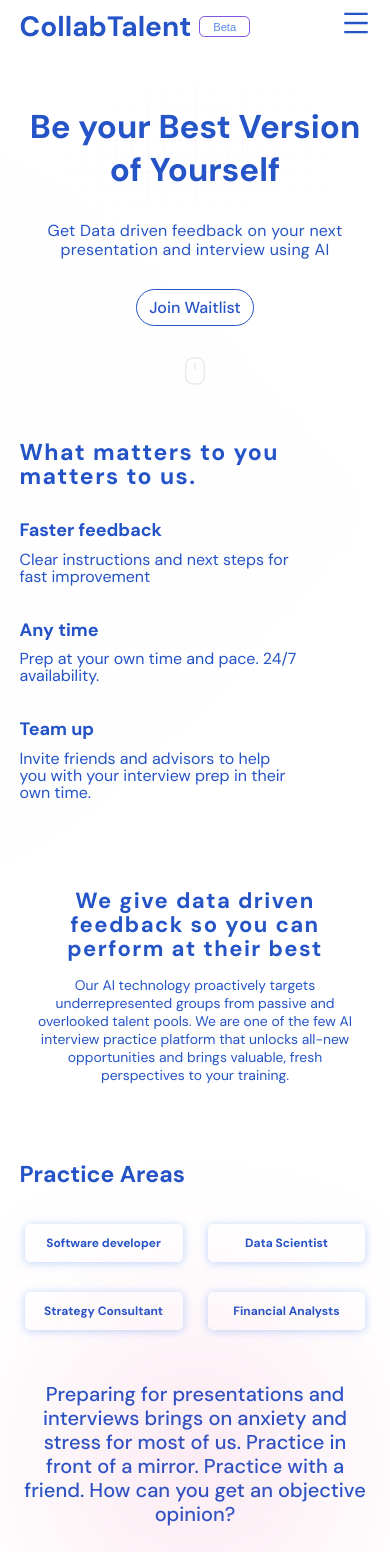
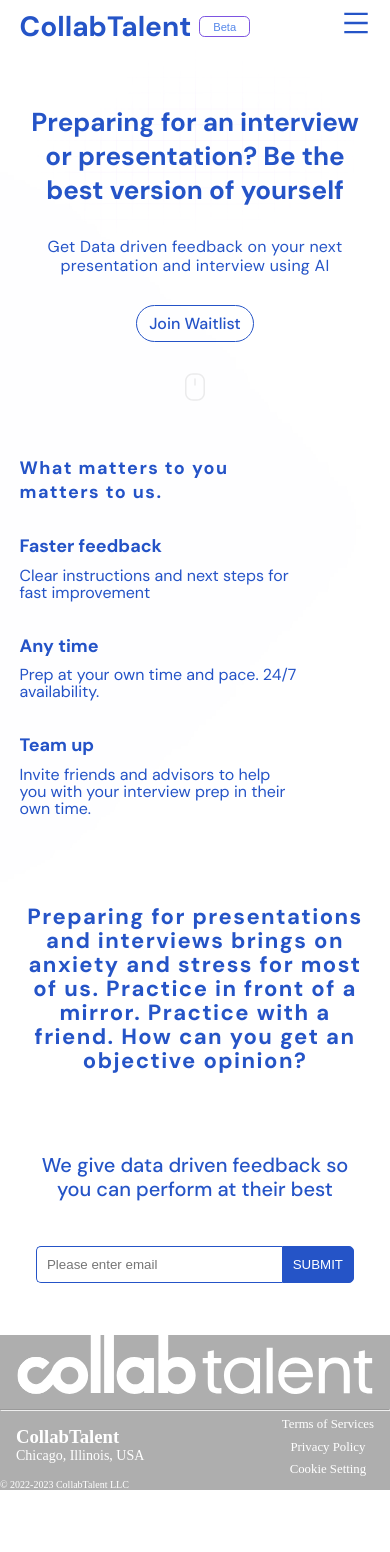
Before and after one commit to swalekhan/collabTalent, a Next.js app: page / in a window 390 px wide. Shown: the top 1552 px of the page. After the commit the page ends 1490 px from the top, so only its background shows below. Built offline with nearby package versions, Linux system fonts and the light colour scheme; a web font is replaced by a local one.

Commit message:
added form

```diff
--- a/app/globals.css
+++ b/app/globals.css
@@ -14,10 +14,10 @@
 
   /* font sizes */
   --root-font-size: 16px;
-  --font-size-lg: clamp(33px, 5vw, 80px);
+  --font-size-lg: clamp(26px, 5vw, 50px);
   --font-size-md: clamp(16px, 1.8vw, 26px);
   --font-size-sm: clamp(16px, 1.3vw, 24px);
-  --font-size-h2: clamp(23px, 3vw, 32px);
+  --font-size-h2: clamp(18px, 3vw, 32px);
   --font-size-h4: clamp(18px, 1.8vw, 24px);
   --font-size-base: 16px;
 
--- a/components/Banner/Banner.tsx
+++ b/components/Banner/Banner.tsx
@@ -7,7 +7,7 @@
         <section className={style.banner}>
             <div className={style.banner_wrapper}>
                 <div className={style.banner_div}>
-                    <h1>Be your Best Version of Yourself</h1>
+                    <h1>Preparing for an interview or presentation?  Be the best version of yourself</h1>
                 </div>
                 <div className={style.banner_div}>
                     <p >Get Data driven feedback on your next presentation and
--- a/components/Diverse/Diverse.tsx
+++ b/components/Diverse/Diverse.tsx
@@ -12,10 +12,7 @@
                 <img src="/diverse/Ellipse 43.png" alt='png' className={style.img43} />
             </div>
             <div className={style.diverse_content}>
-                <h2>We give data driven feedback so you can perform at their best</h2>
-                <p>Our AI technology proactively targets underrepresented groups from passive and overlooked talent pools.
-                    We are one of the few AI interview practice platform that unlocks all-new opportunities and brings valuable,
-                    fresh perspectives to your training.</p>
+                 <h2>Preparing for presentations and interviews brings on anxiety and stress for most of us. Practice in front of a mirror.  Practice with a friend.  How can you get an objective opinion?</h2>
             </div>
 
         </section>
--- a/components/Footer/Footer.module.css
+++ b/components/Footer/Footer.module.css
@@ -1,6 +1,6 @@
 .footer {
     font-family: var(--font-neue-montreal);
-    background-color: #222;
+    background-color: #aeaeae;
     padding: -100px;
     color: #fff;
 }
@@ -41,9 +41,10 @@
     font-size: var(--font-size-sm);
 }
 
-.footer_llc{
+.footer_llc {
     font-size: 14px;
 }
+
 @media (max-width:450px) {
 
     .big_img {
@@ -70,10 +71,12 @@
         margin-top: 0.2rem;
         margin-bottom: 0.1rem;
     }
-    .footer_content ul li a{
+
+    .footer_content ul li a {
         font-size: 0.8rem;
     }
-    .footer_llc{
+
+    .footer_llc {
         font-size: 10px;
     }
 }
--- a/components/Navbar/MobileNavbar.module.css
+++ b/components/Navbar/MobileNavbar.module.css
@@ -7,7 +7,7 @@
     height: 100%;
     z-index: 99;
     background-color: var(--color-gray-100);
-    box-shadow: 0px 1px 10px 0px #555;
+    box-shadow: 0px 1px 10px 0px #CCC;
     transition: all .3s ease;
 }
 
--- a/components/Navbar/Navbar.tsx
+++ b/components/Navbar/Navbar.tsx
@@ -34,7 +34,7 @@
                 <ul>
                     {navArr?.map((item, key) => (
                         <li className='btn' key={key} onClick={()=>navHandler(item.title)}>
-                            <Link href="#">{item.title}
+                            <Link href="">{item.title}
                                 <span>
                                     <Image src={item.imgurl} width={13} height={13} priority alt='logo' />
                                 </span>
--- a/components/Practice/Practice.module.css
+++ b/components/Practice/Practice.module.css
@@ -7,6 +7,7 @@
     font-size: var(--font-size-h2);
     font-weight: 700;
     line-height: clamp(20px, 3.5vw, 40px);
+    display: none;
 }
 
 .practice ul {
@@ -15,6 +16,7 @@
     flex-wrap: wrap;
     align-items: center;
     gap: 2vw;
+    display: none;
 }
 
 .practice ul li {
@@ -28,6 +30,7 @@
     font-weight: 700;
 }
 
+
 .practice_content {
     margin-block: 15%;
     text-align: center;
@@ -36,16 +39,54 @@
 
 .practice_content h4 {
     padding-inline: 7vw;
-    font-size: clamp(16px, 2.5vw, 35px);
+    font-size: clamp(18px, 3vw, 45px);
     font-weight: 500;
     line-height: clamp(20px, 3.5vw, 40px);
 }
+
+.practice_form {
+    /* margin-top: 1rem; */
+    /* text-align: center; */
+    /* border: 2px solid red; */
+}
+
+.practice_form form {
+    margin-top: 1rem;
+    /* text-align: center; */
+}
+
+.practice_form form input {
+    width: 30%;
+    padding: 15px;
+    outline: 0px;
+    border: 1px solid var(--color-white);
+    border-right: 0px;
+    border-radius: 5px 0px 0px 5px;
+}
+
+.practice_content form button {
+    text-align: center;
+    display: inline-block;
+    color: var(--color-gray-100);
+    text-transform: uppercase;
+    padding: 15px 20px;
+    border: 1px solid var(--color-white);
+    background-color: var(--color-white);
+    border-radius: 0px 5px 5px 0px;
+    cursor: pointer;
+    transition: all .3s ease;
+}
+
+.practice_content form button:hover {
+    background-color: #4073f5;
+}
+
 
 .practice_content button {
     margin-top: 5%;
 }
 
-.practice_gradient {
+/* .practice_gradient {
     position: absolute;
     top: 70%;
     left: 50%;
@@ -57,7 +98,7 @@
             rgba(254, 107, 0, 0.74),
             #bd09ff69);
     filter: blur(140px);
-}
+} */
 
 @media(max-width:450px) {
     .practice ul {
@@ -88,6 +129,14 @@
         margin-top: 8%;
     }
 
+
+    .practice_form form input {
+        width: 70%;
+        padding: 10px;
+    }
+    .practice_form form button {
+        padding: 10px ;
+    }
     .practice_gradient {
         filter: blur(110px);
     }
--- a/components/Practice/Practice.tsx
+++ b/components/Practice/Practice.tsx
@@ -1,8 +1,16 @@
+"use client"
 import React from "react";
 import style from './Practice.module.css';
 import { practItems } from "@/utils/data";
 
 const Practice = () => {
+
+    const submitHandler = (e: any) => {
+        // setTimeout(() => {
+        //     e.target.email.value = ""
+        // }, 1000)
+    }
+
     return (
         <section className={style.practice}>
             <h2>Practice Areas</h2>
@@ -15,11 +23,14 @@
             </ul>
             <div className={style.practice_content}>
                 <h4>
-                    Preparing for presentations and interviews brings on anxiety and stress for most of us.
-                     Practice in front of a mirror.  Practice with a friend.  How can you get an objective opinion?
+                    We give data driven feedback so you can perform at their best
                 </h4>
-                <button className="btn">Join Waitlist</button>
-
+                <div className={style.practice_form} id="#">
+                    <form onSubmit={submitHandler} method="post">
+                        <input type="email" name="email" placeholder="Please enter email" required />
+                        <button type="submit">submit</button>
+                    </form>
+                </div>
             </div>
             <div className={style.practice_gradient}> </div>
 
```
